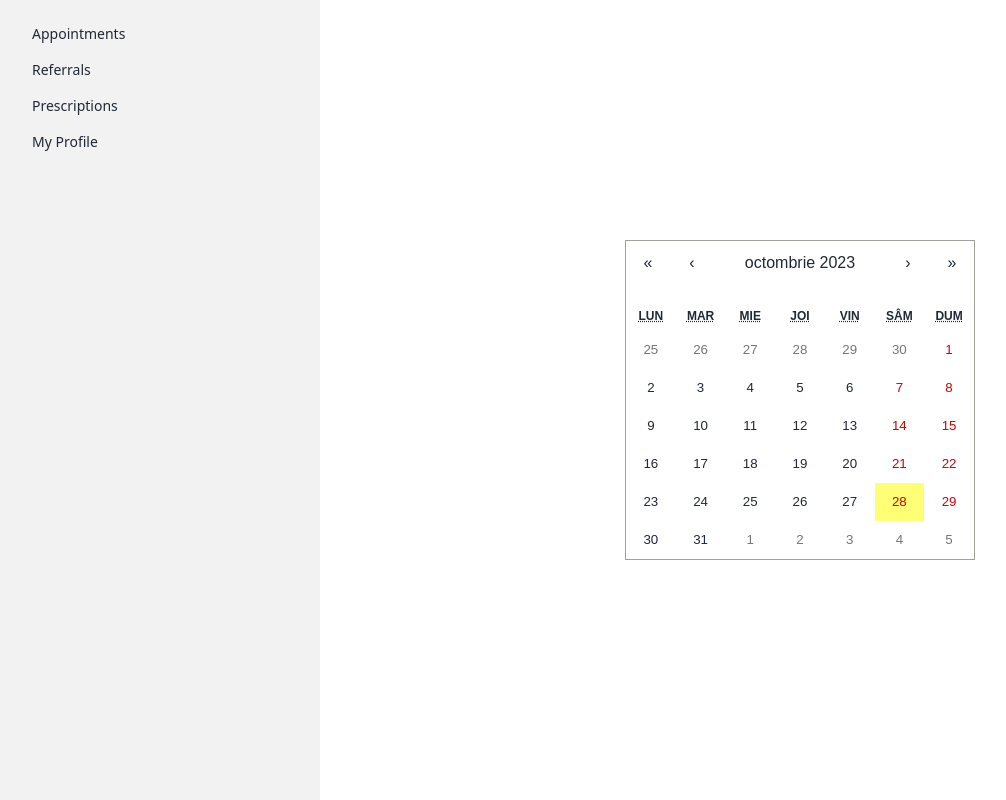
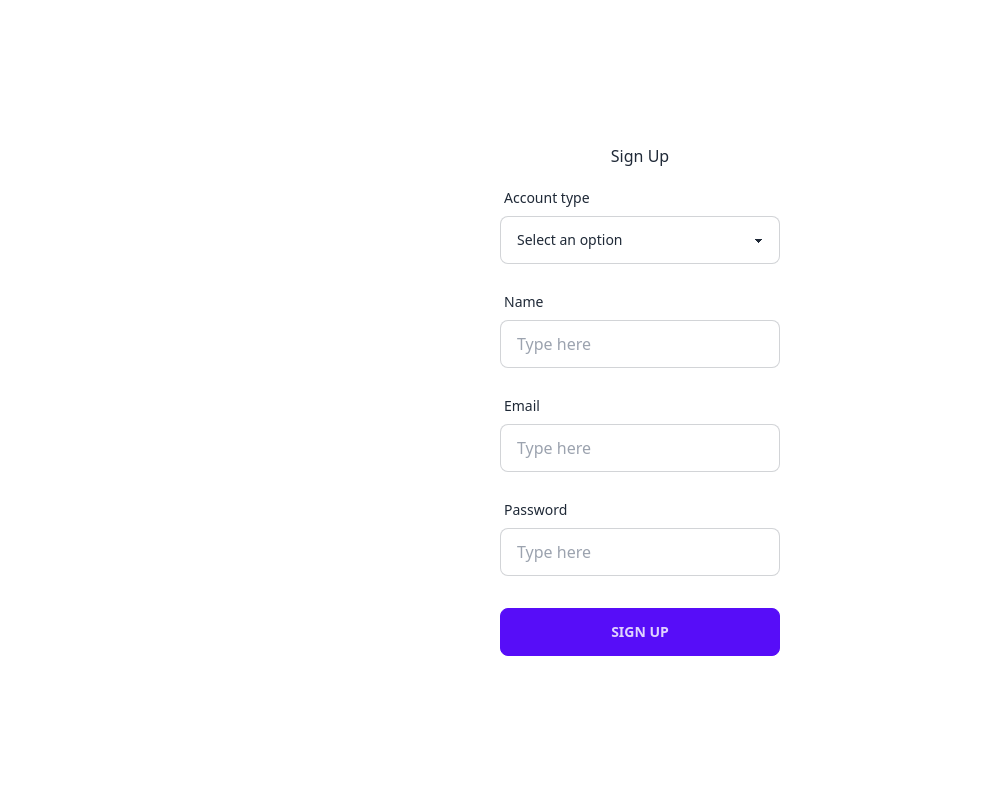
Before and after one commit to snaake20/n-able-28-10-2023, a React (Vite) app in the folder pocket-doctor/: page / in a window 1280 px wide. Before the commit this address led to /appointments. Shown: the whole page, without its empty margins (0-1006 px from the left). Built offline with nearby package versions, Linux system fonts and the light colour scheme.

Commit message:
more changes

```diff
--- a/pocket-doctor/src/App.jsx
+++ b/pocket-doctor/src/App.jsx
@@ -14,20 +14,15 @@ import { UserRole } from './utils/constants';
 import Auth from './pages/Auth';
 import NavWrapper from './components/layout/NavWrapper';
 import { useAuthStore } from './store/auth/authStore';
-import { useState } from 'react';
 
 function RoleCheckOutlet({ route }) {
-  // take user role from store
-  // replace under this line
-
-  // const {
-  //   user: { role: userRole },
-  // } = useAuthStore();
-  const userRole = UserRole.DOCTOR;
+  const {
+    user: { role: userRole },
+  } = useAuthStore();
 
   if (!route.roles || route?.roles?.length === 0) return <Outlet />;
 
-  const hasRole = route?.roles?.some((role) => userRole === role);
+  const hasRole = route?.roles?.some((role) => role === userRole);
 
   return hasRole ? <Outlet /> : <Navigate replace to={APP_ROUTES.not_found} />;
 }
@@ -60,22 +55,15 @@ function ProtectedRoutes() {
 }
 
 export default function App() {
-  // use isLoading from react-query, role and other data for the user
+  const { user } = useAuthStore();
 
-  const {user} = useAuthStore();
+  const isLoggedIn = Boolean(user?.email);
 
-  const isLoggedIn = user.role ? true : false
-
-  const { role } = user
-
-  // const role = UserRole.DOCTOR;
-
-  console.log(isLoggedIn)
+  const { role } = user;
 
   function loadingHandler(next, fallback) {
-    // if (isLoggedIn) return next;
-    // return fallback;
-    return next;
+    if (isLoggedIn) return next;
+    return fallback;
   }
 
   return (
--- a/pocket-doctor/src/app/routes.config.js
+++ b/pocket-doctor/src/app/routes.config.js
@@ -11,28 +11,28 @@ export default [
     path: APP_ROUTES.appointments,
     element: Appointments,
     headTitle: 'PocketDoctor - Appointments',
-    roles: [UserRole.DOCTOR, UserRole.PACIENT],
+    roles: [UserRole.DOCTOR, UserRole.PATIENT],
     title: 'Appointments',
   },
   {
     path: APP_ROUTES.referrals,
     element: Referrals,
     headTitle: 'PocketDoctor - Referrals',
-    roles: [UserRole.DOCTOR, UserRole.PACIENT],
+    roles: [UserRole.DOCTOR, UserRole.PATIENT],
     title: 'Referrals',
   },
   {
     path: APP_ROUTES.prescriptions,
     element: Prescriptions,
     headTitle: 'PocketDoctor - Prescriptions',
-    roles: [UserRole.DOCTOR, UserRole.PACIENT],
+    roles: [UserRole.DOCTOR, UserRole.PATIENT],
     title: 'Prescriptions',
   },
   {
     path: APP_ROUTES.profile,
     element: Profile,
     headTitle: 'PocketDoctor - My Profile',
-    roles: [UserRole.DOCTOR, UserRole.PACIENT],
+    roles: [UserRole.DOCTOR, UserRole.PATIENT],
     title: 'My Profile',
   },
   {
--- a/pocket-doctor/src/app/routes.js
+++ b/pocket-doctor/src/app/routes.js
@@ -3,5 +3,5 @@ export const APP_ROUTES = {
   appointments: '/appointments',
   referrals: '/referrals',
   prescriptions: '/prescriptions',
-  not_found: '*'
-}
+  not_found: '*',
+};
--- a/pocket-doctor/src/components/layout/CardGrid.jsx
+++ b/pocket-doctor/src/components/layout/CardGrid.jsx
@@ -22,7 +22,7 @@ function Card({ item, type }) {
         </p>
         <div className="card-actions">
           <div className="justify-start">
-            {role === UserRole.PACIENT && item?.document ? (
+            {role === UserRole.PATIENT && item?.document ? (
               <a href={item?.document} download>
                 View {type}
               </a>
--- a/pocket-doctor/src/pages/SignUp.jsx
+++ b/pocket-doctor/src/pages/SignUp.jsx
@@ -5,6 +5,7 @@ import { createUserWithEmailAndPassword } from 'firebase/auth';
 import { database, auth } from '../config/firebase';
 import { addDoc, collection } from 'firebase/firestore';
 import { useAuthStore } from '../store/auth/authStore';
+import { UserRole } from '../utils/constants';
 
 const signUpValidation = Yup.object({
   accountType: Yup.string().required('You must select an account type'),
@@ -18,7 +19,7 @@ const signUpValidation = Yup.object({
 });
 
 function SignUp() {
-  const { user, saveUser } = useAuthStore();
+  const { saveUser } = useAuthStore();
 
   const formik = useFormik({
     initialValues: {
@@ -31,20 +32,20 @@ function SignUp() {
     onSubmit: async (values) => {
       await createUserWithEmailAndPassword(auth, values.email, values.password);
 
-            const newUser = {
-                name: values.name,
-                email: values.email,
-                password: values.password,
-                role: values.accountType
-            }
+      const newUser = {
+        name: values.name,
+        email: values.email,
+        password: values.password,
+        role: values.accountType.toUpperCase(),
+      };
 
-            await addDoc(collection(database, "users"),
-                newUser
-            )
+      await addDoc(collection(database, 'users'), newUser);
 
-            saveUser(newUser)
-        }
-    })
+      delete newUser.password;
+
+      saveUser(newUser);
+    },
+  });
 
   return (
     <section className="flex justify-center items-center min-h-screen">
@@ -65,8 +66,8 @@ function SignUp() {
               onChange={formik.handleChange}
             >
               <option disabled value="" label="Select an option" />
-              <option value="doctor">Doctor</option>
-              <option value="patient">Patient</option>
+              <option value={UserRole.DOCTOR}>Doctor</option>
+              <option value={UserRole.PATIENT}>Patient</option>
             </select>
 
             <span className="text-red-500 h-3  text-xs">
--- a/pocket-doctor/src/store/auth/authStore.js
+++ b/pocket-doctor/src/store/auth/authStore.js
@@ -1,9 +1,11 @@
 import { create } from 'zustand';
 
-export const useAuthStore = create((set, get) => ({
+export const useAuthStore = create((set) => ({
   user: {},
   saveUser: (sentUser) => {
     set({ user: sentUser });
   },
-  isLoggedIn: !!get()?.user?.email,
+  logout: () => {
+    set({ user: {} });
+  },
 }));
--- a/pocket-doctor/src/utils/constants.js
+++ b/pocket-doctor/src/utils/constants.js
@@ -1,6 +1,6 @@
 export const UserRole = {
   DOCTOR: 'DOCTOR',
-  PACIENT: 'PACIENT',
+  PATIENT: 'PATIENT',
 };
 
 export const CardType = {
```
